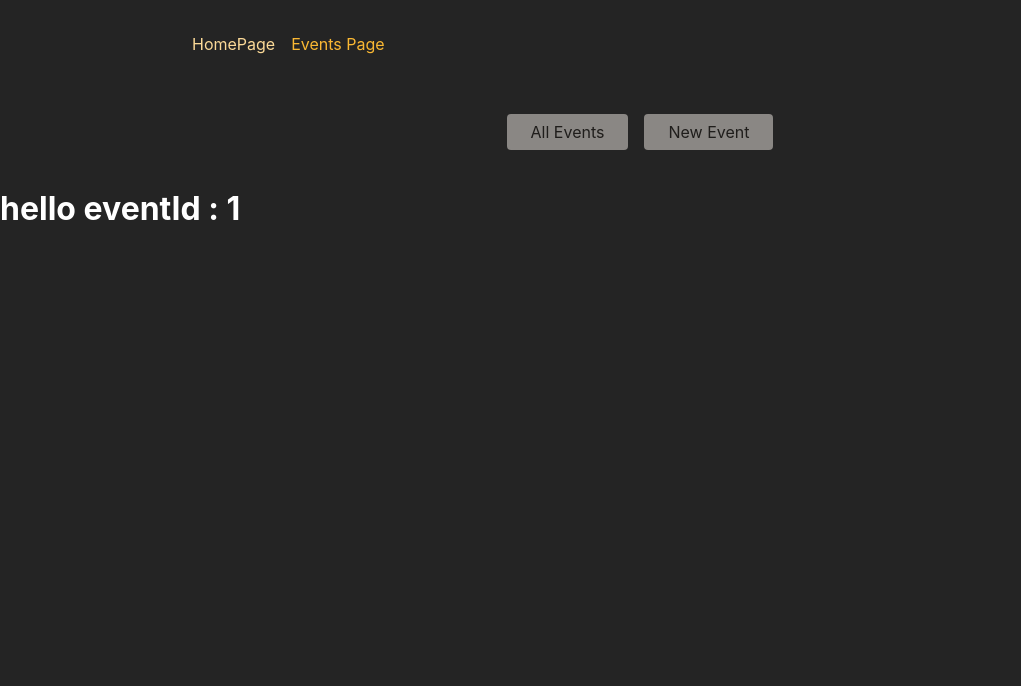
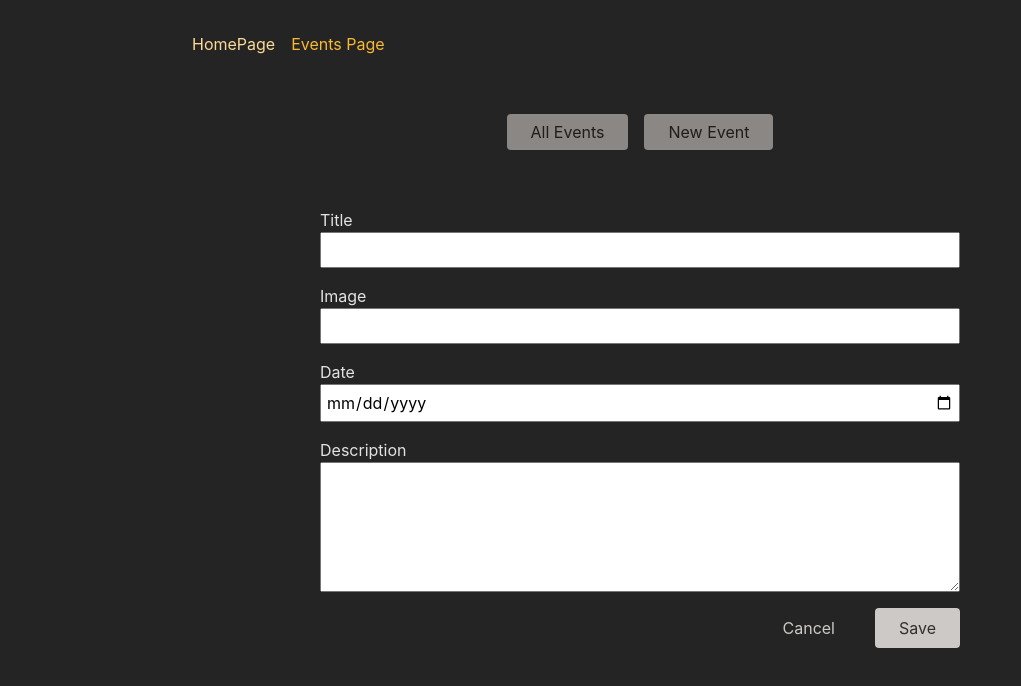
Before and after one commit to MahdiReisEbrahimi/React_Projects, a React (Create React App) app in the folder Routing/frontend/: page /events/1/edit in a window 1280 px wide. Shown: the top 686 px of the page, without its empty margins (0-1021 px from the left). Built offline with nearby package versions, Linux system fonts and the light colour scheme.

Commit message:
detail page and Edit form added...

```diff
--- a/Routing/frontend/src/App.js
+++ b/Routing/frontend/src/App.js
@@ -8,6 +8,7 @@ import Root from "./dummyComponents/Root";
 import EventRootLayout from "./dummyComponents/EventRootLayout";
 import { eventsLoader } from "./dummyComponents/EventsPage";
 import Error from "./dummyComponents/Error";
+import { eventDetailLoader } from "./dummyComponents/EventDetailPage";
 
 const router = createBrowserRouter([
   {
@@ -25,7 +26,11 @@ const router = createBrowserRouter([
             element: <EventsPage />,
             loader: eventsLoader,
           },
-          { path: "/events/:eventId", element: <EventDetailPage /> },
+          {
+            path: "/events/:eventId",
+            element: <EventDetailPage />,
+            loader: eventDetailLoader,
+          },
           { path: "/events/new", element: <NewEventPage /> },
           { path: "/events/:eventId/edit", element: <EditEventPage /> },
         ],
--- a/Routing/frontend/src/components/EventItem.js
+++ b/Routing/frontend/src/components/EventItem.js
@@ -1,5 +1,5 @@
-import classes from './EventItem.module.css';
-
+import classes from "./EventItem.module.css";
+import { Link } from "react-router-dom";
 function EventItem({ event }) {
   function startDeleteHandler() {
     // ...
@@ -12,7 +12,7 @@ function EventItem({ event }) {
       <time>{event.date}</time>
       <p>{event.description}</p>
       <menu className={classes.actions}>
-        <a href="edit">Edit</a>
+        <Link to="edit">Edit</Link>
         <button onClick={startDeleteHandler}>Delete</button>
       </menu>
     </article>
--- a/Routing/frontend/src/components/EventsList.js
+++ b/Routing/frontend/src/components/EventsList.js
@@ -1,4 +1,5 @@
-import classes from './EventsList.module.css';
+import classes from "./EventsList.module.css";
+import { Link } from "react-router-dom";
 
 function EventsList({ events }) {
   return (
@@ -6,15 +7,15 @@ function EventsList({ events }) {
       <h1>All Events</h1>
       <ul className={classes.list}>
         {events.map((event) => (
-          <li key={event.id} className={classes.item}>
-            <a href="...">
+          <Link key={event.id} to={`/events/:${event.id}`}>
+            <li key={event.id} className={classes.item}>
               <img src={event.image} alt={event.title} />
               <div className={classes.content}>
                 <h2>{event.title}</h2>
                 <time>{event.date}</time>
               </div>
-            </a>
-          </li>
+            </li>
+          </Link>
         ))}
       </ul>
     </div>
--- a/Routing/frontend/src/dummyComponents/EditEventPage.jsx
+++ b/Routing/frontend/src/dummyComponents/EditEventPage.jsx
@@ -1,10 +1,9 @@
-import { useParams } from "react-router-dom";
+import EventForm from "../components/EventForm";
 
 export default function EditEventPage() {
-  const param = useParams();
   return (
-    <h1 style={{ font: "2rem", color: "white" }}>
-      hello eventId : {param.eventId}
-    </h1>
+    <>
+      <EventForm />
+    </>
   );
 }
--- a/Routing/frontend/src/dummyComponents/EventDetailPage.jsx
+++ b/Routing/frontend/src/dummyComponents/EventDetailPage.jsx
@@ -1,8 +1,20 @@
-import { useParams } from "react-router-dom";
+import { useLoaderData } from "react-router-dom";
+import EventItem from "../components/EventItem";
 
 export default function EventDetailPage() {
-  const param = useParams();
-  return (
-    <h1 style={{ font: "2rem", color: "white" }}>This is Events Detail Page | id : {param.eventId}</h1>
-  );
+  const data = useLoaderData();
+  return <EventItem event={data} />;
 }
+
+export async function eventDetailLoader({ params }) {
+  const id = params.eventId;
+  const response = await fetch("http://localhost:8080/events/" + id);
+
+  if (!response.ok) {
+    return new Response(JSON.stringify({ message: "Couldn't fetch event." }), {
+      status: 500,
+    });
+  }
+
+  return await response.json();
+}
--- a/Routing/frontend/src/dummyComponents/EventsPage.jsx
+++ b/Routing/frontend/src/dummyComponents/EventsPage.jsx
@@ -18,7 +18,7 @@ export default function EventsPage() {
 }
 
 export async function eventsLoader() {
-  const response = await fetch("http://localhost:8080/eventsss");
+  const response = await fetch("http://localhost:8080/events");
   if (!response.ok) {
     throw new Response(JSON.stringify({ message: "couldnt fetch events." }), {
       status: 505,
```
